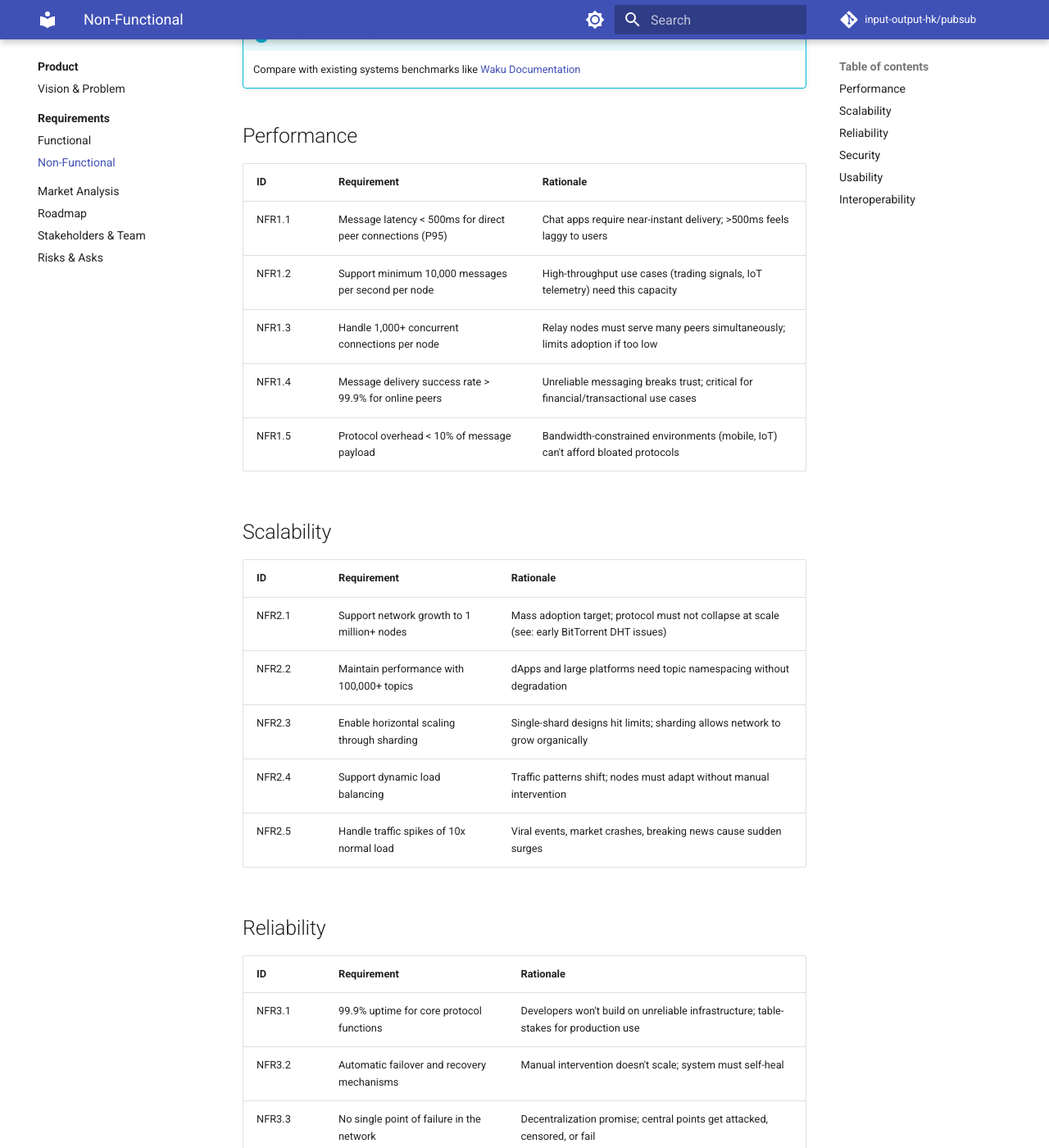
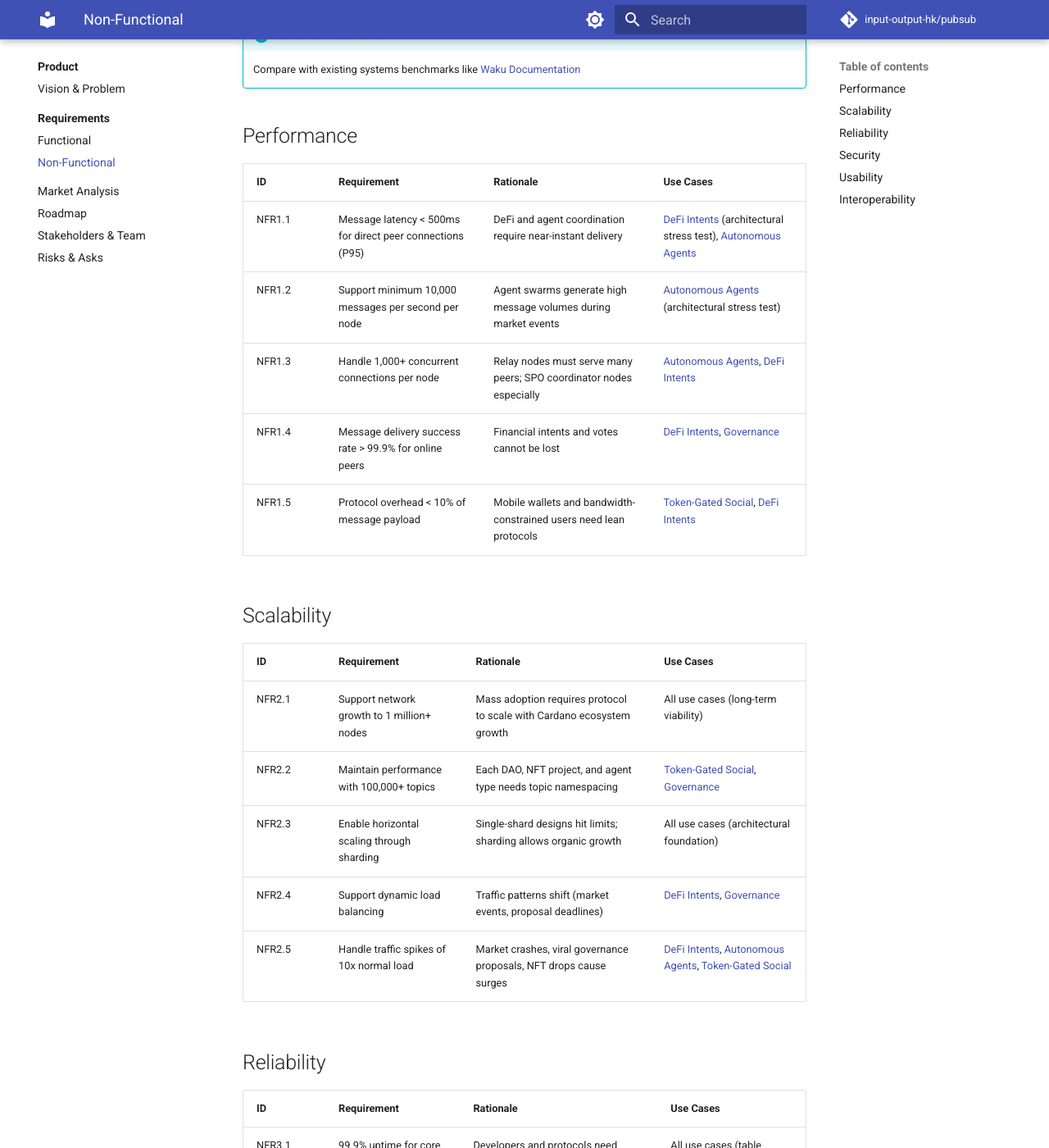
Before and after one commit to input-output-hk/pubsub, an MkDocs documentation site: the page built from docs/product/requirements/non-functional.md, in a window 1280 px wide and 1400 px high, scrolled down 203 px. Shown: the whole window at 82% size. Built offline with MkDocs 1.6.1 and Material for MkDocs 9.7.7, drawn with Linux system fonts in a browser that asks for light colours; a script that is not in the unit is left out; comment, search, counter and statistics services are not loaded; some of the changed text lies outside the part shown.

Commit message:
Link requirements to use cases (DeFi Intents, Governance, Agents, Cross-Chain, Social)

```diff
--- a/docs/product/requirements/non-functional.md
+++ b/docs/product/requirements/non-functional.md
@@ -5,60 +5,60 @@
 
 ## Performance
 
-| ID | Requirement | Rationale |
-|----|-------------|-----------|
-| NFR1.1 | Message latency < 500ms for direct peer connections (P95) | Chat apps require near-instant delivery; >500ms feels laggy to users |
-| NFR1.2 | Support minimum 10,000 messages per second per node | High-throughput use cases (trading signals, IoT telemetry) need this capacity |
-| NFR1.3 | Handle 1,000+ concurrent connections per node | Relay nodes must serve many peers simultaneously; limits adoption if too low |
-| NFR1.4 | Message delivery success rate > 99.9% for online peers | Unreliable messaging breaks trust; critical for financial/transactional use cases |
-| NFR1.5 | Protocol overhead < 10% of message payload | Bandwidth-constrained environments (mobile, IoT) can't afford bloated protocols |
+| ID | Requirement | Rationale | Use Cases |
+|----|-------------|-----------|-----------|
+| NFR1.1 | Message latency < 500ms for direct peer connections (P95) | DeFi and agent coordination require near-instant delivery | [DeFi Intents](../../use-cases/defi-intents.md) (architectural stress test), [Autonomous Agents](../../use-cases/autonomous-agents.md) |
+| NFR1.2 | Support minimum 10,000 messages per second per node | Agent swarms generate high message volumes during market events | [Autonomous Agents](../../use-cases/autonomous-agents.md) (architectural stress test) |
+| NFR1.3 | Handle 1,000+ concurrent connections per node | Relay nodes must serve many peers; SPO coordinator nodes especially | [Autonomous Agents](../../use-cases/autonomous-agents.md), [DeFi Intents](../../use-cases/defi-intents.md) |
+| NFR1.4 | Message delivery success rate > 99.9% for online peers | Financial intents and votes cannot be lost | [DeFi Intents](../../use-cases/defi-intents.md), [Governance](../../use-cases/governance.md) |
+| NFR1.5 | Protocol overhead < 10% of message payload | Mobile wallets and bandwidth-constrained users need lean protocols | [Token-Gated Social](../../use-cases/token-gated-social.md), [DeFi Intents](../../use-cases/defi-intents.md) |
 
 ## Scalability
 
-| ID | Requirement | Rationale |
-|----|-------------|-----------|
-| NFR2.1 | Support network growth to 1 million+ nodes | Mass adoption target; protocol must not collapse at scale (see: early BitTorrent DHT issues) |
-| NFR2.2 | Maintain performance with 100,000+ topics | dApps and large platforms need topic namespacing without degradation |
-| NFR2.3 | Enable horizontal scaling through sharding | Single-shard designs hit limits; sharding allows network to grow organically |
-| NFR2.4 | Support dynamic load balancing | Traffic patterns shift; nodes must adapt without manual intervention |
-| NFR2.5 | Handle traffic spikes of 10x normal load | Viral events, market crashes, breaking news cause sudden surges |
+| ID | Requirement | Rationale | Use Cases |
+|----|-------------|-----------|-----------|
+| NFR2.1 | Support network growth to 1 million+ nodes | Mass adoption requires protocol to scale with Cardano ecosystem growth | All use cases (long-term viability) |
+| NFR2.2 | Maintain performance with 100,000+ topics | Each DAO, NFT project, and agent type needs topic namespacing | [Token-Gated Social](../../use-cases/token-gated-social.md), [Governance](../../use-cases/governance.md) |
+| NFR2.3 | Enable horizontal scaling through sharding | Single-shard designs hit limits; sharding allows organic growth | All use cases (architectural foundation) |
+| NFR2.4 | Support dynamic load balancing | Traffic patterns shift (market events, proposal deadlines) | [DeFi Intents](../../use-cases/defi-intents.md), [Governance](../../use-cases/governance.md) |
+| NFR2.5 | Handle traffic spikes of 10x normal load | Market crashes, viral governance proposals, NFT drops cause surges | [DeFi Intents](../../use-cases/defi-intents.md), [Autonomous Agents](../../use-cases/autonomous-agents.md), [Token-Gated Social](../../use-cases/token-gated-social.md) |
 
 ## Reliability
 
-| ID | Requirement | Rationale |
-|----|-------------|-----------|
-| NFR3.1 | 99.9% uptime for core protocol functions | Developers won't build on unreliable infrastructure; table-stakes for production use |
-| NFR3.2 | Automatic failover and recovery mechanisms | Manual intervention doesn't scale; system must self-heal |
-| NFR3.3 | No single point of failure in the network | Decentralization promise; central points get attacked, censored, or fail |
-| NFR3.4 | Message persistence for 30 days minimum | Store-and-forward (FR1.3) needs meaningful retention; covers typical offline durations |
-| NFR3.5 | Graceful degradation under adverse conditions | Partial functionality beats total failure; users tolerate slowness better than errors |
+| ID | Requirement | Rationale | Use Cases |
+|----|-------------|-----------|-----------|
+| NFR3.1 | 99.9% uptime for core protocol functions | Developers and protocols need dependable infrastructure | All use cases (table stakes) |
+| NFR3.2 | Automatic failover and recovery mechanisms | Manual intervention doesn't scale; system must self-heal | [DeFi Intents](../../use-cases/defi-intents.md) (24/7 markets), [Autonomous Agents](../../use-cases/autonomous-agents.md) |
+| NFR3.3 | No single point of failure in the network | Decentralization promise; central points get attacked or censored | [Token-Gated Social](../../use-cases/token-gated-social.md) (censorship resistance), [Governance](../../use-cases/governance.md) |
+| NFR3.4 | Message persistence for 30 days minimum | Governance proposals need multi-week voting windows; offline users need catch-up | [Governance](../../use-cases/governance.md) (7-day voting), [Token-Gated Social](../../use-cases/token-gated-social.md) |
+| NFR3.5 | Graceful degradation under adverse conditions | Partial functionality beats total failure during attacks or high load | All use cases (resilience) |
 
 ## Security
 
-| ID | Requirement | Rationale |
-|----|-------------|-----------|
-| NFR4.1 | Resist Sybil attacks through proof-of-work or stake | Open networks are vulnerable to fake-node floods; economic cost deters attackers |
-| NFR4.2 | Prevent message replay attacks | Replayed messages can cause double-spends, duplicate actions, or confusion |
-| NFR4.3 | Cryptographic primitives meeting NIST standards | Industry-accepted security baseline; required for enterprise/regulated adoption |
-| NFR4.4 | Regular security audits by third parties | Internal review has blind spots; external audits build trust and catch vulnerabilities |
-| NFR4.5 | Vulnerability disclosure and patching process < 30 days | Fast response limits exploit windows; industry expectation for responsible disclosure |
+| ID | Requirement | Rationale | Use Cases |
+|----|-------------|-----------|-----------|
+| NFR4.1 | Resist Sybil attacks through proof-of-work or stake | Open networks are vulnerable to fake-node floods; economic cost deters attackers | All use cases (network integrity) |
+| NFR4.2 | Prevent message replay attacks | Replayed intents can cause double-execution; replayed votes corrupt results | [DeFi Intents](../../use-cases/defi-intents.md), [Governance](../../use-cases/governance.md) |
+| NFR4.3 | Cryptographic primitives meeting NIST standards | Industry-accepted security baseline; required for enterprise adoption | All use cases (trust foundation) |
+| NFR4.4 | Regular security audits by third parties | External audits catch blind spots; essential for financial use cases | [DeFi Intents](../../use-cases/defi-intents.md), [Cross-Chain](../../use-cases/cross-chain.md) |
+| NFR4.5 | Vulnerability disclosure and patching process < 30 days | Fast response limits exploit windows; responsible disclosure standard | All use cases (operational security) |
 
 ## Usability
 
-| ID | Requirement | Rationale |
-|----|-------------|-----------|
-| NFR5.1 | SDK integration time < 1 hour for basic functionality | Developer experience drives adoption; friction = abandonment (use case: hackathon projects) |
-| NFR5.2 | Documentation coverage for 100% of public APIs | Undocumented APIs cause frustration and misuse; devs won't guess |
-| NFR5.3 | Example applications for common use cases | Working code beats documentation; devs learn by copying (chat app, notification service) |
-| NFR5.4 | Error messages with actionable solutions | "Error 500" helps no one; messages should guide resolution |
-| NFR5.5 | Backwards compatibility for 2 major versions | Breaking changes kill production apps; migration windows needed |
+| ID | Requirement | Rationale | Use Cases |
+|----|-------------|-----------|-----------|
+| NFR5.1 | SDK integration time < 1 hour for basic functionality | Developer experience drives adoption; friction kills momentum | All use cases (adoption enabler) |
+| NFR5.2 | Documentation coverage for 100% of public APIs | Undocumented APIs cause frustration and misuse | All use cases (developer experience) |
+| NFR5.3 | Example applications for common use cases | Working code beats documentation; devs learn by example | [Token-Gated Social](../../use-cases/token-gated-social.md) (chat app), [DeFi Intents](../../use-cases/defi-intents.md) (intent submitter) |
+| NFR5.4 | Error messages with actionable solutions | "Error 500" helps no one; messages should guide resolution | All use cases (developer experience) |
+| NFR5.5 | Backwards compatibility for 2 major versions | Breaking changes kill production apps; wallets need migration windows | [DeFi Intents](../../use-cases/defi-intents.md), [Governance](../../use-cases/governance.md) |
 
 ## Interoperability
 
-| ID | Requirement | Rationale |
-|----|-------------|-----------|
-| NFR6.1 | Support standard cryptographic libraries | Custom crypto is risky and hard to audit; leverage battle-tested implementations |
-| NFR6.2 | Compatible with major blockchain networks | Primary use case: Web3 dApps need to integrate with Ethereum, Cardano, etc. |
-| NFR6.3 | Bridge capability with other messaging protocols | Ecosystem play; users shouldn't be locked into one protocol (Matrix, XMPP bridges) |
-| NFR6.4 | Standard data formats (JSON, Protobuf) | Reduces parsing burden; tooling already exists for standard formats |
-| NFR6.5 | Cross-platform support (Linux, Windows, macOS, Mobile) | Users are everywhere; platform exclusion limits addressable market |
+| ID | Requirement | Rationale | Use Cases |
+|----|-------------|-----------|-----------|
+| NFR6.1 | Support standard cryptographic libraries | Custom crypto is risky; leverage battle-tested implementations (MLS, libp2p) | [Token-Gated Social](../../use-cases/token-gated-social.md) (MLS encryption) |
+| NFR6.2 | Compatible with major blockchain networks | Primary value prop: connect Cardano to Bitcoin, Ethereum, partner chains | [Cross-Chain](../../use-cases/cross-chain.md) (architectural stress test) |
+| NFR6.3 | Bridge capability with other messaging protocols | Ecosystem play; interop with Matrix, XMPP expands reach | [Token-Gated Social](../../use-cases/token-gated-social.md) |
+| NFR6.4 | Standard data formats (JSON, Protobuf) | Reduces parsing burden; tooling exists for standard formats | All use cases (interoperability) |
+| NFR6.5 | Cross-platform support (Linux, Windows, macOS, Mobile) | Users are everywhere; mobile especially critical for wallets | [Token-Gated Social](../../use-cases/token-gated-social.md), [Governance](../../use-cases/governance.md) (mobile voting) |
```
Also changed, not shown: docs/product/requirements/functional.md (+35 -35 lines).
